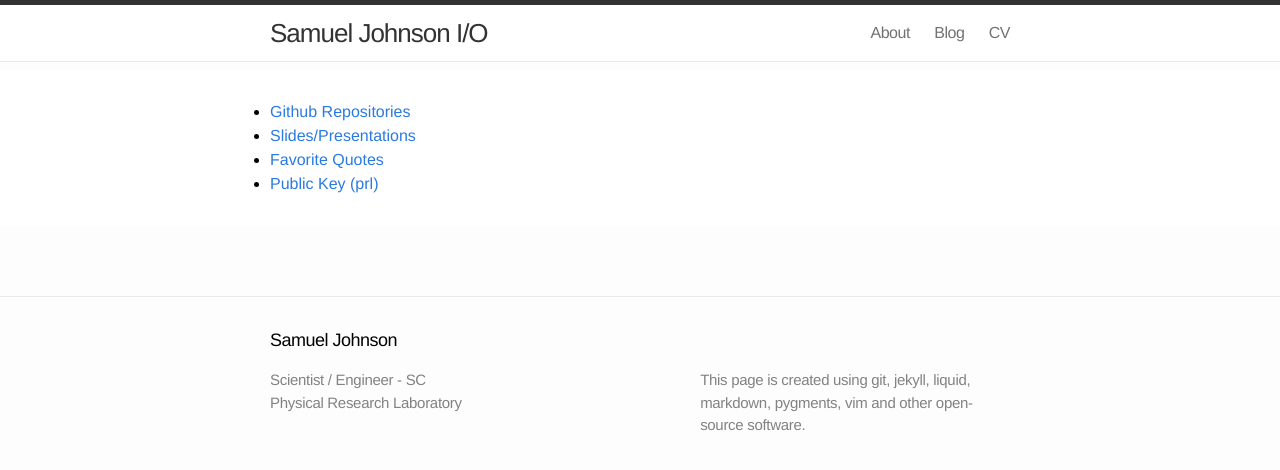
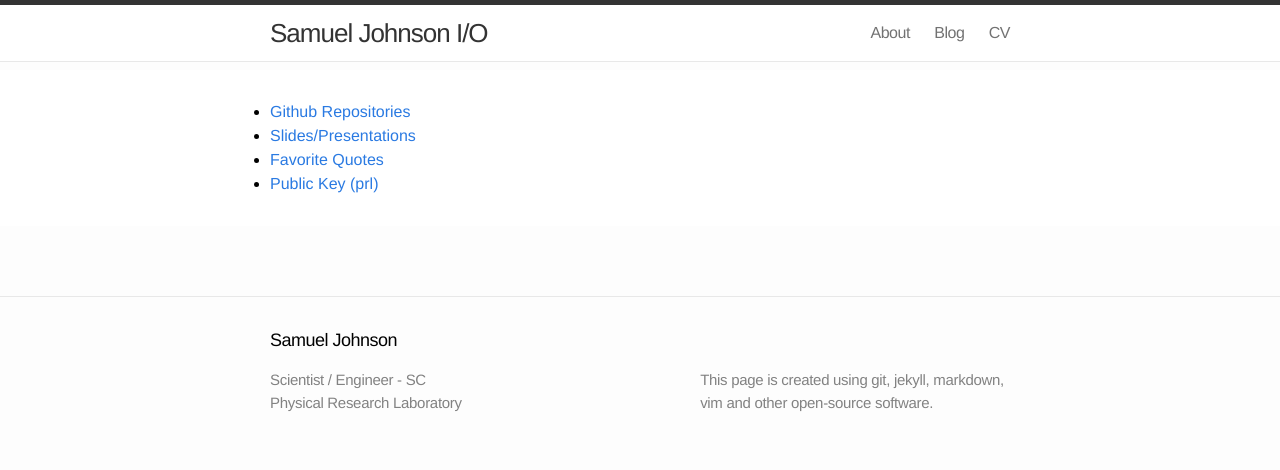
Before and after one commit to samueljohnson/samueljohnson.github.io.archive, a Jekyll site: the page built from index.markdown, in a window 1280 px wide and 900 px high. Shown: the top 470 px of the window. Built offline with Jekyll 4.4.1, drawn with Linux system fonts in a browser that asks for light colours; nearby versions of some CDN libraries.

Commit message:
Modified Footer

```diff
--- a/_config.yml
+++ b/_config.yml
@@ -4,7 +4,7 @@ title: Scientist / Engineer - SC
 # email: my short first name (six letters) at Physical Research Laboratory’s domain (prl [dot] res [dot] in)
 organisation: Physical Research Laboratory
 username: samueljohnson
-description: "This page is created using git, jekyll, liquid, markdown, pygments, vim and other open-source software."
+description: "This page is created using git, jekyll, markdown, vim and other open-source software."
 baseurl: ""
 url: "samueljohnson.io"
 
```
